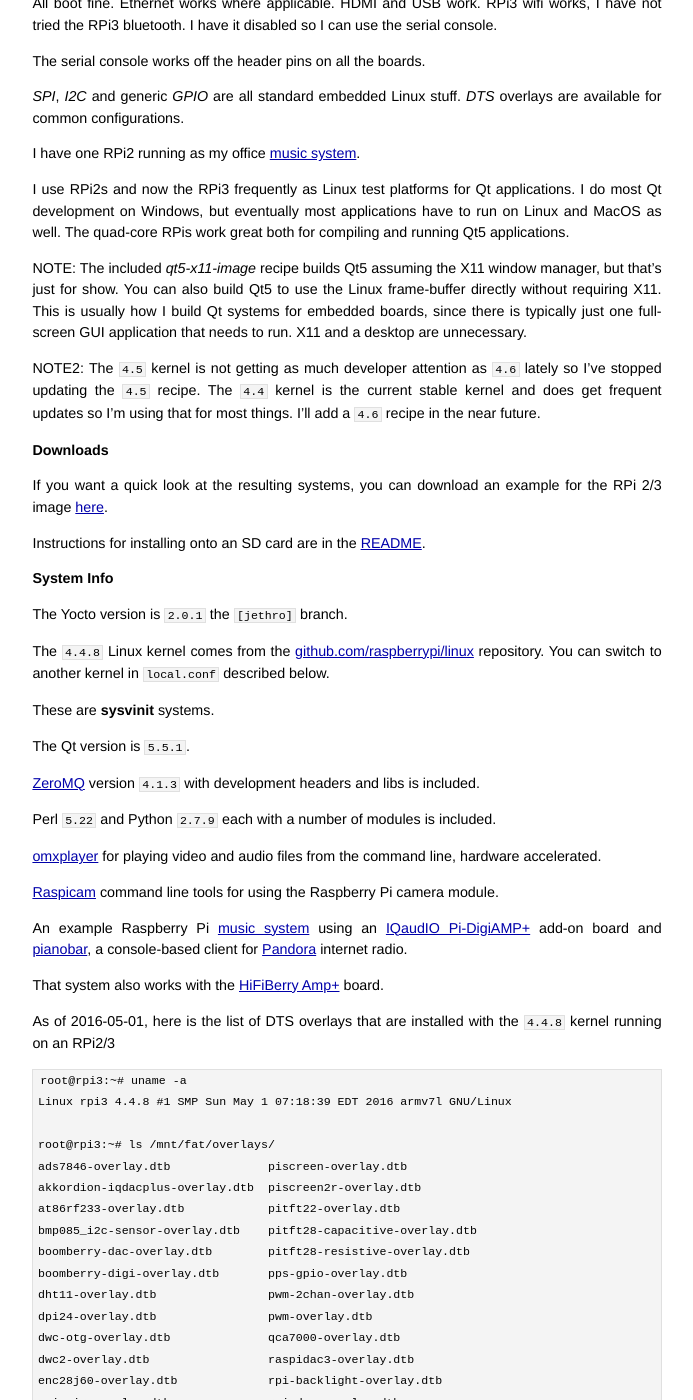
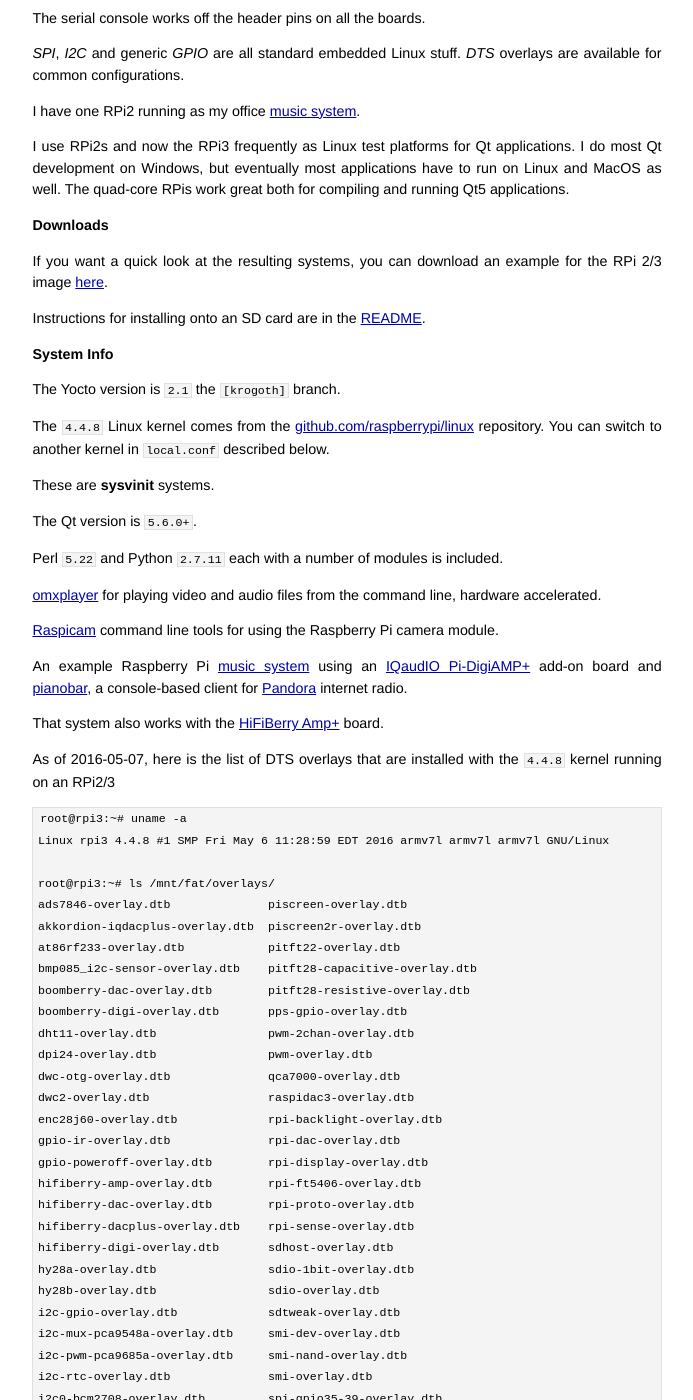
Before and after one commit to jumpnow/jumpnowtek-site, a Jekyll site: the page built from _posts/2015-12-04-Raspberry-Pi-Systems-with-Yocto.md, in a window 1280 px wide and 1400 px high, scrolled down 737 px. Shown: the whole window, without its empty margins (293-986 px from the left). Built offline with Jekyll 4.4.1, drawn with Linux system fonts in a browser that asks for light colours; some of the changed text lies outside the part shown.

Commit message:
Upgrade rpi doc to krogoth

```diff
--- a/_posts/2015-12-04-Raspberry-Pi-Systems-with-Yocto.md
+++ b/_posts/2015-12-04-Raspberry-Pi-Systems-with-Yocto.md
@@ -2,7 +2,7 @@
 layout: post
 title: Building Raspberry Pi Systems with Yocto
 description: "Building customized systems for the Raspberry Pi using tools from the Yocto Project"
-date: 2016-05-01 09:15:00
+date: 2016-05-07 09:00:00
 categories: rpi
 tags: [linux, rpi, yocto, rpi2, rpi3, rpi zero, rpi compute]
 ---
@@ -17,9 +17,9 @@
 
 If things like quick boot times, small image sizes or read-only rootfs are important to your project, then you might want to try Yocto.
 
-I am using the Yocto [meta-raspberrypi][meta-raspberrypi] layer, but have updated recipes for the Linux kernel, [bootfiles][firmware-repo] and some [userland][userland-repo] components. Eventually I will probably move away from using meta-raspberry altogether, similar to [meta-bbb][meta-bbb], since the Yocto repo tends to lag behind the latest RPi developments.
+I am using the Yocto [meta-raspberrypi][meta-raspberrypi] layer, but have updated recipes for the Linux kernel, [bootfiles][firmware-repo] and some [userland][userland-repo] components.
 
-I have done some testing with the following boards using `4.4.7` and `4.5.0` kernels
+I have done some testing with the following boards using the `4.4.8` kernel
 
 * [RPi3][rpi3-b]
 * [RPi2][rpi2-b]
@@ -38,9 +38,6 @@
 
 I use RPi2s and now the RPi3 frequently as Linux test platforms for Qt applications. I do most Qt development on Windows, but eventually most applications have to run on Linux and MacOS as well. The quad-core RPis work great both for compiling and running Qt5 applications.
 
-NOTE: The included *qt5-x11-image* recipe builds Qt5 assuming the X11 window manager, but that's just for show. You can also build Qt5 to use the Linux frame-buffer directly without requiring X11. This is usually how I build Qt systems for embedded boards, since there is typically just one full-screen GUI application that needs to run. X11 and a desktop are unnecessary.
-
-NOTE2: The `4.5` kernel is not getting as much developer attention as `4.6` lately so I've stopped updating the `4.5` recipe. The `4.4` kernel is the current stable kernel and does get frequent updates so I'm using that for most things. I'll add a `4.6` recipe in the near future.
 
 ### Downloads
 
@@ -50,17 +47,15 @@
 
 ### System Info
 
-The Yocto version is `2.0.1` the `[jethro]` branch.
+The Yocto version is `2.1` the `[krogoth]` branch.
 
 The `4.4.8` Linux kernel comes from the [github.com/raspberrypi/linux][rpi-kernel] repository. You can switch to another kernel in `local.conf` described below.
 
 These are **sysvinit** systems.
 
-The Qt version is `5.5.1`.
+The Qt version is `5.6.0+`.
 
-[ZeroMQ][zeromq] version `4.1.3` with development headers and libs is included.
-
-Perl `5.22` and Python `2.7.9` each with a number of modules is included.
+Perl `5.22` and Python `2.7.11` each with a number of modules is included.
 
 [omxplayer][omxplayer] for playing video and audio files from the command line, hardware accelerated.
 
@@ -70,10 +65,10 @@
 
 That system also works with the [HiFiBerry Amp+][hifiberry-amp] board.
 
-As of 2016-05-01, here is the list of DTS overlays that are installed with the `4.4.8` kernel running on an RPi2/3
+As of 2016-05-07, here is the list of DTS overlays that are installed with the `4.4.8` kernel running on an RPi2/3
 
     root@rpi3:~# uname -a
-    Linux rpi3 4.4.8 #1 SMP Sun May 1 07:18:39 EDT 2016 armv7l GNU/Linux
+    Linux rpi3 4.4.8 #1 SMP Fri May 6 11:28:59 EDT 2016 armv7l armv7l armv7l GNU/Linux
 
     root@rpi3:~# ls /mnt/fat/overlays/
     ads7846-overlay.dtb              piscreen-overlay.dtb
@@ -125,25 +120,13 @@
 
 They all come from the official Raspberry Pi kernel tree so I have confidence they all work fine. I need  some more hardware to test many of them.
 
-NOTE: The last time I checked, 4.4 or 4.5 *dtoverlay* definitions in `config.txt` require the full dtb name
-
-For example
-
-    dtoverlay=iqaudio-dacplus-overlay.dtb
-
-instead of something like this that worked with 4.1 kernels
-
-    dtoverlay=iqaudio-dacplus
-
-I did not go back an check whether the full dtb name works in 4.1 kernels, I'm only using 4.4 and 4.5 kernels now. If you are sticking with 4.1 kernels and find issues with overlays loading, I would go back to using the shortened name.
 
 ### Ubuntu Setup
 
-I primarily use Ubuntu *15.10* 64-bit server installations. Other versions should work.
+I primarily use Ubuntu *15.10* or *16.04* 64-bit server installations. Other versions should work.
 
 You will need at least the following packages installed
 
-    bc
     build-essential
     chrpath
     diffstat
@@ -185,21 +167,22 @@
 
 First the main Yocto project `poky` repository
 
-    scott@octo:~ git clone -b jethro git://git.yoctoproject.org/poky.git poky-jethro
+    scott@octo:~ git clone -b krogoth git://git.yoctoproject.org/poky.git poky-krogoth
 
 The `meta-openembedded` repository
 
-    scott@octo:~$ cd poky-jethro
-    scott@octo:~/poky-jethro$ git clone -b jethro git://git.openembedded.org/meta-openembedded
+    scott@octo:~$ cd poky-krogoth
+    scott@octo:~/poky-krogoth$ git clone -b krogoth git://git.openembedded.org/meta-openembedded
 
 The `meta-qt5` repository
 
-    scott@octo:~/poky-jethro$ git clone -b jethro https://github.com/meta-qt5/meta-qt5.git
+    scott@octo:~/poky-krogoth$ git clone -b krogoth https://github.com/meta-qt5/meta-qt5.git
 
-And finally the `meta-raspberrypi` repository
+And finally the `meta-raspberrypi` repository. There is no `[krogoth]` branch yet, so use `[master]`
 
-    scott@octo:~/poky-jethro$ git clone -b jethro git://git.yoctoproject.org/meta-raspberrypi
+    scott@octo:~/poky-krogoth$ git clone -b master git://git.yoctoproject.org/meta-raspberrypi
 
+Those 4 repositories shouldn't need modifications other then updates and can be reused for different projects and different boards.
 
 ### Clone the meta-rpi repository
 
@@ -207,7 +190,7 @@
 
     scott@octo:~$ mkdir ~/rpi
     scott@octo:~$ cd ~/rpi
-    scott@octo:~/rpi$ git clone -b jethro git://github.com/jumpnow/meta-rpi
+    scott@octo:~/rpi$ git clone -b krogoth git://github.com/jumpnow/meta-rpi
 
 The `meta-rpi/README.md` file has the last commits from the dependency repositories that I tested. You can always checkout those commits explicitly if you run into problems.
 
@@ -224,7 +207,7 @@
 
 Or you could use the *Yocto* environment script `oe-init-build-env` like this passing in the path to the build directory
 
-    scott@octo:~$ source poky-jethro/oe-init-build-env ~/rpi/build
+    scott@octo:~$ source poky-krogoth/oe-init-build-env ~/rpi/build
 
 The *Yocto* environment script will create the build directory if it does not already exist.
 
@@ -250,7 +233,7 @@
 For example, if your directory structure does not look exactly like this, you will need to modify `bblayers.conf`
 
 
-    ~/poky-jethro/
+    ~/poky-krogoth/
          meta-openembedded/
          meta-qt5/
          meta-raspberrypi
@@ -271,6 +254,7 @@
 - DL\_DIR
 - SSTATE\_DIR
 
+
 The defaults for all of these work fine. Adjustments are optional.
 
 ##### MACHINE
@@ -279,7 +263,9 @@
 
 Use **raspberrypi2** for the RPi3.
 
-You can only build for one type of board at a time since they have different processors with different instruction sets.
+There is a new **raspberrypi3** MACHINE option with `[krogoth]`, but all it adds to the **raspberrypi2** configuration is the RPi3 wifi drivers. I prefer to add drivers like that explicitly in my *image* recipe if I need them.
+
+You can only build for one type of MACHINE at a time because of the different instruction sets.
 
 ##### TMPDIR
 
@@ -291,7 +277,7 @@
 
 ##### DL_DIR
 
-This is where the downloaded source files will be stored. You can share this among configurations and build files so I created a general location for this outside my home directory. Make sure the build user has write permission to the directory you decide on.
+This is where the downloaded source files will be stored. You can share this among configurations and builds so I always create a general location for this outside the project directory. Make sure the build user has write permission to the directory you decide on.
 
 The default location is in the `build` directory, `~/rpi/build/sources`.
 
@@ -305,7 +291,7 @@
 
 You need to [source][source-script] the Yocto environment into your shell before you can use [bitbake][bitbake]. The `oe-init-build-env` will not overwrite your customized conf files.
 
-    scott@octo:~$ source poky-jethro/oe-init-build-env ~/rpi/build
+    scott@octo:~$ source poky-krogoth/oe-init-build-env ~/rpi/build
 
     ### Shell environment set up for builds. ###
 
@@ -328,8 +314,7 @@
 There are four custom images available in the *meta-rpi* layer. The recipes for the images can be found in `meta-rpi/images/`
 
 * console-image.bb
-* x11-image.bb
-* qt5-x11-image.bb
+* qt5-image.bb
 * audio-image.bb
 
 You should add your own custom images to this same directory.
@@ -348,15 +333,11 @@
 
     inherit core-image
 
-which is `poky-jethro/meta/classes/core-image.bbclass` and pulls in some required base packages.  This is useful to know if you create your own image recipe.
+which is `poky-krogoth/meta/classes/core-image.bbclass` and pulls in some required base packages.  This is useful to know if you create your own image recipe.
 
-#### x11-image
+#### qt5-image
 
-This image installs the lightweight *Matchbox* X11 desktop using the Yocto Sato theme.
-
-#### qt5-x11-image
-
-This image includes the `x11-image` and adds `Qt5` with the associated development headers and `qmake`.
+This image includes the `console-image` and adds `Qt5` with the associated development headers and `qmake`.
 
 #### audio-image
 
@@ -379,9 +360,9 @@
 
     scott@octo:~/rpi/build$ bitbake console-image
 
-To build the `qt5-x11-image` it would be
+To build the `qt5-image` it would be
 
-    scott@octo:~/rpi/build$ bitbake qt5-x11-image
+    scott@octo:~/rpi/build$ bitbake qt5-image
 
 The `cleansstate` command (with two s's) works for image recipes as well.
 
@@ -450,11 +431,11 @@
 
 For instance, if I had this in the `local.conf`
 
-    TMPDIR = "/oe8/rpi/tmp-jethro"
+    TMPDIR = "/oe8/rpi/tmp-krogoth"
 
 Then I would export this environment variable before running `copy_boot.sh`
 
-    scott@octo:~/rpi/meta-rpi/scripts$ export OETMP=/oe8/rpi/tmp-jethro
+    scott@octo:~/rpi/meta-rpi/scripts$ export OETMP=/oe8/rpi/tmp-krogoth
 
 If you didn't override the default `TMPDIR` in `local.conf`, then set it to the default `TMPDIR`
 
@@ -501,7 +482,7 @@
 
     scott@octo:~$ sudo umount /dev/sdb1
     scott@octo:~$ sudo umount /dev/sdb2
-    scott@octo:~$ export OETMP=/oe8/rpi/tmp-jethro
+    scott@octo:~$ export OETMP=/oe8/rpi/tmp-krogoth
     scott@octo:~$ export MACHINE=raspberrypi2
     scott@octo:~$ cd rpi/meta-rpi/scripts
     scott@octo:~/rpi/meta-rpi/scripts$ ./copy_boot.sh sdb
@@ -538,15 +519,15 @@
 
 To display the list of available packages from the `meta-` repositories included in *bblayers.conf*
 
-    scott@octo:~$ source poky-jethro/oe-init-build-env ~/rpi/build
+    scott@octo:~$ source poky-krogoth/oe-init-build-env ~/rpi/build
 
     scott@octo:~/rpi/build$ bitbake -s
 
 Once you have the package name, you can choose to either
 
-1. Add the new package to the `console-image`, `x11-image` or `qt5-x11-image`, whichever you are using.
+1. Add the new package to the `console-image` or `qt5-image`, whichever you are using.
 
-2. Create a new image file and either include the `console-image` the way the `x11-image` does or create a   complete new image recipe. The `console-image` can be used as a template.
+2. Create a new image file and either include the `console-image` the way the `qt5-image` does or create a complete new image recipe. The `console-image` can be used as a template.
 
 The new package needs to get included directly in the *IMAGE_INSTALL* variable or indirectly through another variable in the image file.
 
@@ -556,7 +537,7 @@
 
 Recipes for a few sample movies can be found here
 
-    scott@octo:~$ ls -l poky-jethro/meta-openembedded/meta-multimedia/recipes-multimedia/sample-content/
+    scott@octo:~$ ls -l poky-krogoth/meta-openembedded/meta-multimedia/recipes-multimedia/sample-content/
     total 16
     -rw-rw-r-- 1 scott scott 656 Oct 30 08:56 bigbuckbunny-1080p.bb
     -rw-rw-r-- 1 scott scott 661 Oct 30 08:56 bigbuckbunny-480p.bb
@@ -575,7 +556,7 @@
 
 Get the *URI* from the recipe
 
-    scott@fractal:~$ cat poky-jethro/meta-openembedded/meta-multimedia/recipes-multimedia/sample-content/tearsofsteel-1080p.bb
+    scott@fractal:~$ cat poky-krogoth/meta-openembedded/meta-multimedia/recipes-multimedia/sample-content/tearsofsteel-1080p.bb
     SUMMARY = "Tears of Steel movie - 1080P"
     LICENSE = "CC-BY-3.0"
     LIC_FILES_CHKSUM = "file://${COREBASE}/meta/files/common-licenses/CC-BY-3.0;md5=dfa02b5755629022e267f10b9c0a2ab7"
@@ -628,15 +609,16 @@
 
 To get access to `config.txt`, mount the boot partition first
 
-    root@rpi# mount /dev/mmcblk0p1 /mnt
+    root@rpi# mkdir /mnt/fat
+    root@rpi# mount /dev/mmcblk0p1 /mnt/fat
 
 Then edit, save and reboot.
 
-    root@rpi# vi /mnt/config.txt
+    root@rpi# vi /mnt/fat/config.txt
 
 or
 
-	root@rpi# nano /mnt/config.txt
+	root@rpi# nano /mnt/fat/config.txt
 
 
 A quick test of the camera for 60 seconds (flipping the image because of the way I have my camera mounted)
@@ -661,7 +642,6 @@
 [opkg-repo]: http://www.jumpnowtek.com/yocto/Using-your-build-workstation-as-a-remote-package-repository.html
 [bitbake]: https://www.yoctoproject.org/docs/1.8/bitbake-user-manual/bitbake-user-manual.html
 [source-script]: http://stackoverflow.com/questions/4779756/what-is-the-difference-between-source-script-sh-and-script-sh
-[zeromq]: http://zeromq.org/
 [raspicam]: https://www.raspberrypi.org/documentation/usage/camera/raspicam/README.md
 [rpi_camera_module]: https://www.raspberrypi.org/documentation/raspbian/applications/camera.md
 [downloads]: http://www.jumpnowtek.com/downloads/rpi/
```
Also changed, not shown: other parts of _posts/2015-12-04-Raspberry-Pi-Systems-with-Yocto.md (+2 -4 lines).
